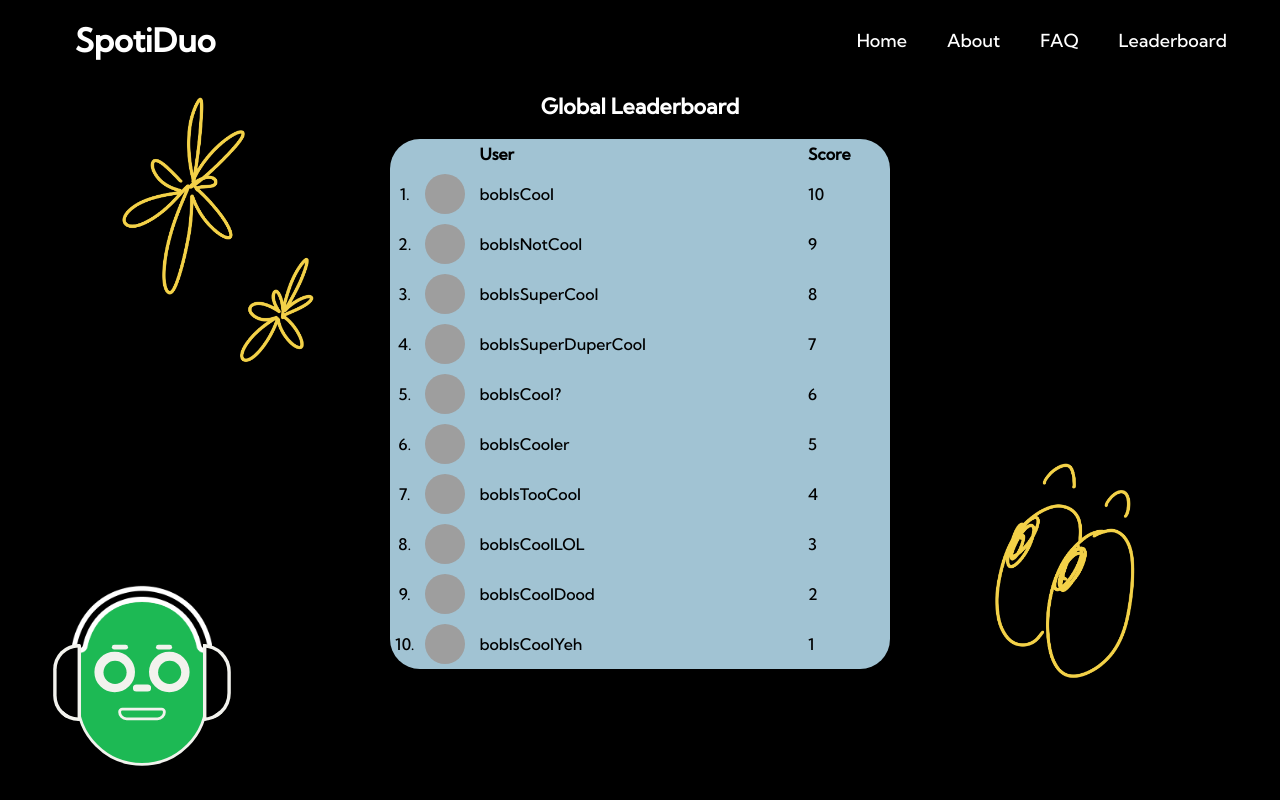
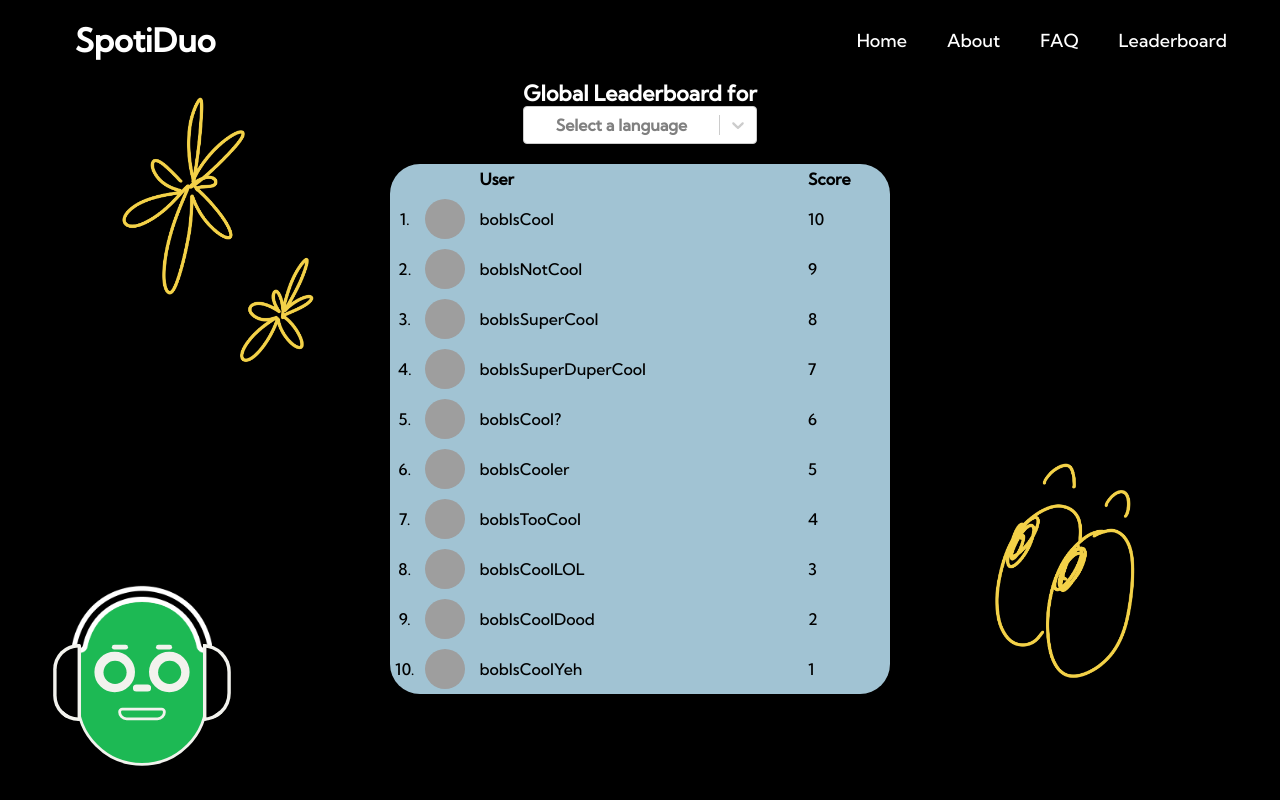
Before and after one commit to cs0320-f23/term-project-mmateoss-Awang299-azchen-hchen187, a React (Create React App) app in the folder front-end/: page /leaderboard in a window 1280 px wide. Built offline with nearby package versions, Linux system fonts and the light colour scheme; grey boxes are pictures that could not be loaded.

Commit message:
feat: added language to leaderboard

```diff
--- a/front-end/src/pages/home/LeaderBoardPage.css
+++ b/front-end/src/pages/home/LeaderBoardPage.css
@@ -4,7 +4,6 @@
 }
 
 .main-container-leader {
-    padding-top: 1%;
     display: flex;
     width: 100%;
     flex-direction: column;
@@ -72,3 +71,8 @@
     background: url("../../assets/images/LeaderboardPage/right-lineart.png") no-repeat center center;
     background-size: contain;
   }
+
+  .language-select-container {
+    color: black;
+    font-size: 12pt;
+  }
--- a/front-end/src/pages/home/LeaderBoardPage.tsx
+++ b/front-end/src/pages/home/LeaderBoardPage.tsx
@@ -1,5 +1,6 @@
 import React from 'react'
 import PersonComponent from 'src/components/home/PersonComponent'
+import LanguageDropdown from 'src/components/input/LanguageDropdown';
 import { mockLeaderBoardData } from 'src/mock/MockedData'
 
 import "./LeaderBoardPage.css"
@@ -13,7 +14,12 @@ export default function LeaderBoardPage() {
         <div className="main-container-leader">
           <div className="left-lineart"></div>
           <div className="right-lineart"></div>
-          <div className="leaderboard-title">Global Leaderboard</div>
+
+          <div className="leaderboard-title">Global Leaderboard for
+            <div className="language-select-container">
+              <LanguageDropdown setSongLang={false} />
+            </div>
+          </div>
           <div className="leaderboard-container">
           <table className="leaderboard-table">
             <thead>
```
